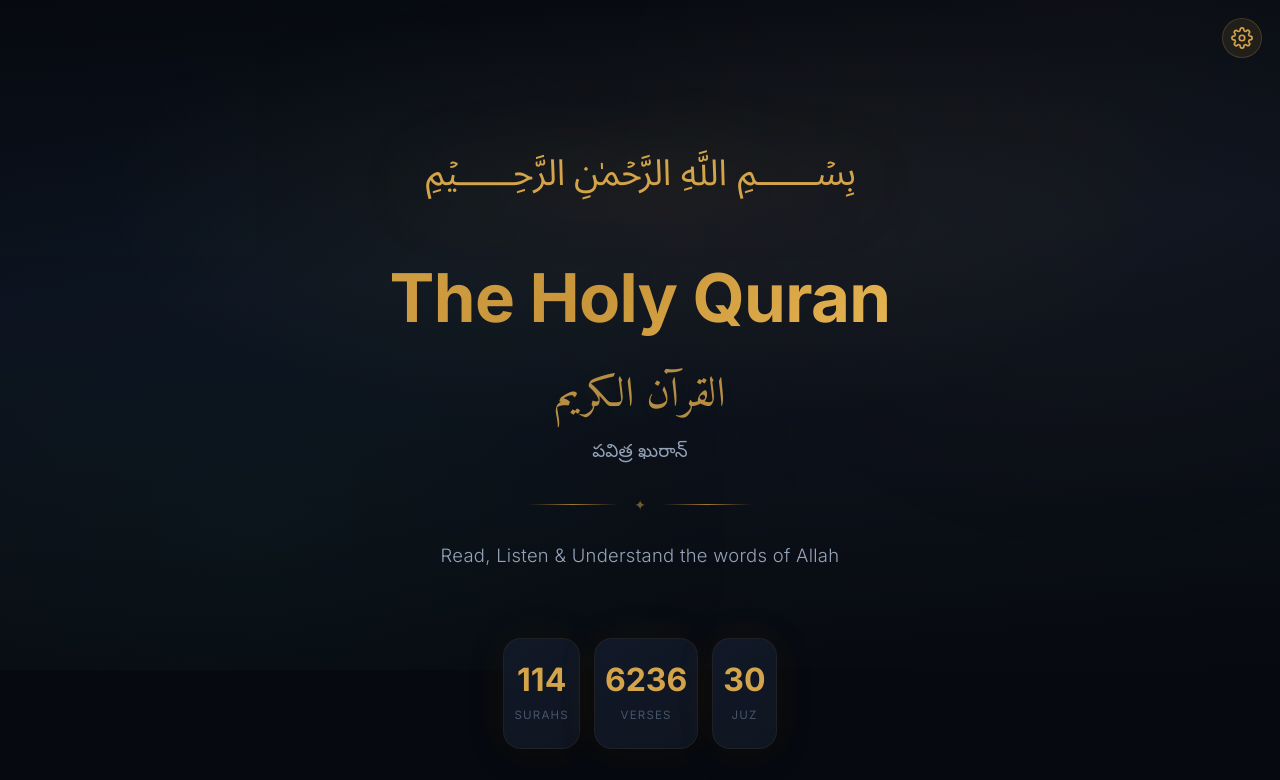
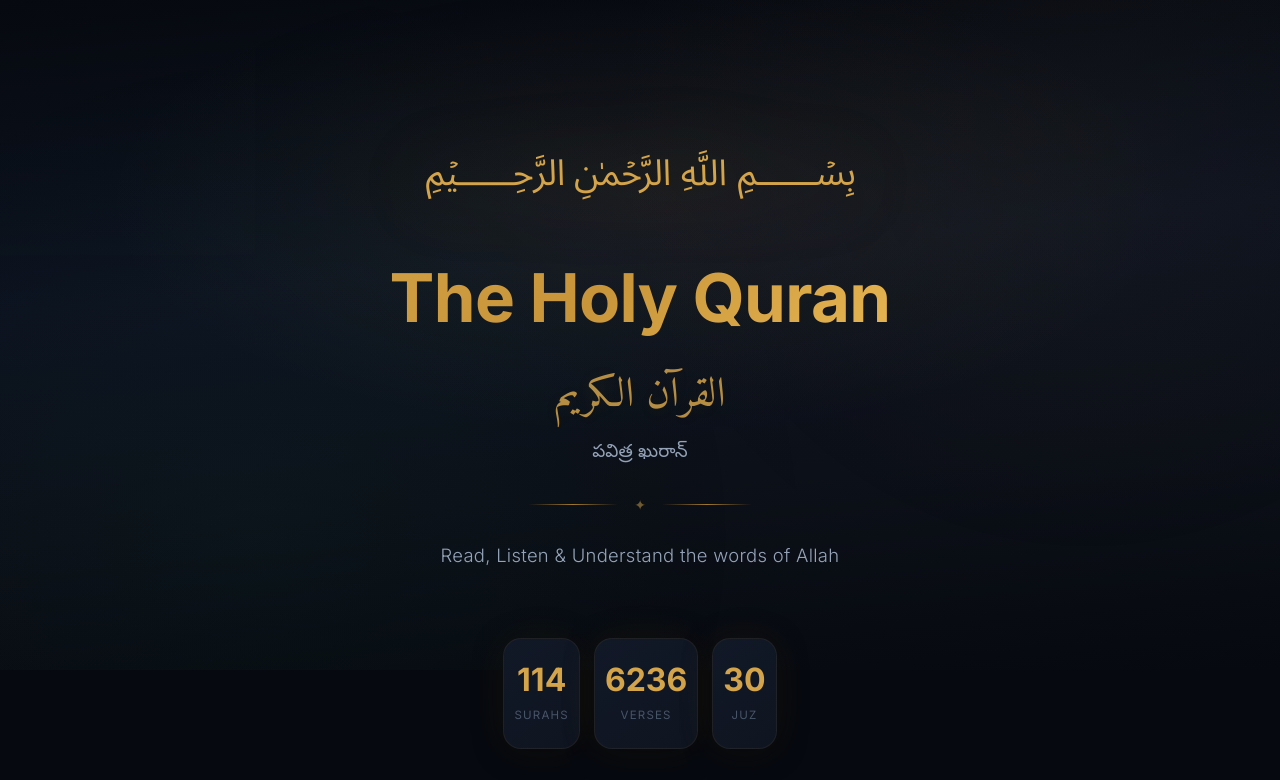
Before and after one commit to Mahendarmax/Believer-of-Almighty, a React (Vite) app: page / in a window 1280 px wide. Shown: the top 780 px of the page. Built offline with nearby package versions, Linux system fonts and the light colour scheme; no server answers.

Commit message:
fix: hide Settings gear button on web, show only in APK

```diff
--- a/src/pages/Home.jsx
+++ b/src/pages/Home.jsx
@@ -6,6 +6,9 @@ import './Home.css'
 
 // Static counts — avoid importing large data modules on the home page
 const COUNTS = { namaz: 8, duas: 24, dosdonts: 45, asma: 99, adhkar: 14, isa: 60, seerah: 48 }
+
+// Show APK-only features when running inside Capacitor WebView
+const isApk = typeof navigator !== 'undefined' && navigator.userAgent.includes('HolyQuranApp')
 
 // Memoized reciter picker for Home page
 const ReciterPicker = memo(({ reciter, onSelect }) => {
@@ -147,12 +150,12 @@ const Home = React.memo(function Home() {
     <div className="home">
       {/* Hero Section */}
       <header className="home-hero">
-        <button className="home-settings-btn" onClick={() => navigate('/settings')} aria-label="Settings">
+        {isApk && <button className="home-settings-btn" onClick={() => navigate('/settings')} aria-label="Settings">
           <svg viewBox="0 0 24 24" fill="none" stroke="currentColor" strokeWidth="1.8" width="22" height="22">
             <circle cx="12" cy="12" r="3"/>
             <path d="M19.4 15a1.65 1.65 0 0 0 .33 1.82l.06.06a2 2 0 0 1-2.83 2.83l-.06-.06a1.65 1.65 0 0 0-1.82-.33 1.65 1.65 0 0 0-1 1.51V21a2 2 0 0 1-4 0v-.09A1.65 1.65 0 0 0 9 19.4a1.65 1.65 0 0 0-1.82.33l-.06.06a2 2 0 0 1-2.83-2.83l.06-.06A1.65 1.65 0 0 0 4.68 15a1.65 1.65 0 0 0-1.51-1H3a2 2 0 0 1 0-4h.09A1.65 1.65 0 0 0 4.6 9a1.65 1.65 0 0 0-.33-1.82l-.06-.06a2 2 0 0 1 2.83-2.83l.06.06A1.65 1.65 0 0 0 9 4.68a1.65 1.65 0 0 0 1-1.51V3a2 2 0 0 1 4 0v.09a1.65 1.65 0 0 0 1 1.51 1.65 1.65 0 0 0 1.82-.33l.06-.06a2 2 0 0 1 2.83 2.83l-.06.06A1.65 1.65 0 0 0 19.4 9a1.65 1.65 0 0 0 1.51 1H21a2 2 0 0 1 0 4h-.09a1.65 1.65 0 0 0-1.51 1z"/>
           </svg>
-        </button>
+        </button>}
         <div className="hero-pattern" />
         <div className="hero-content">
           <div className="hero-icon">﷽</div>
```
